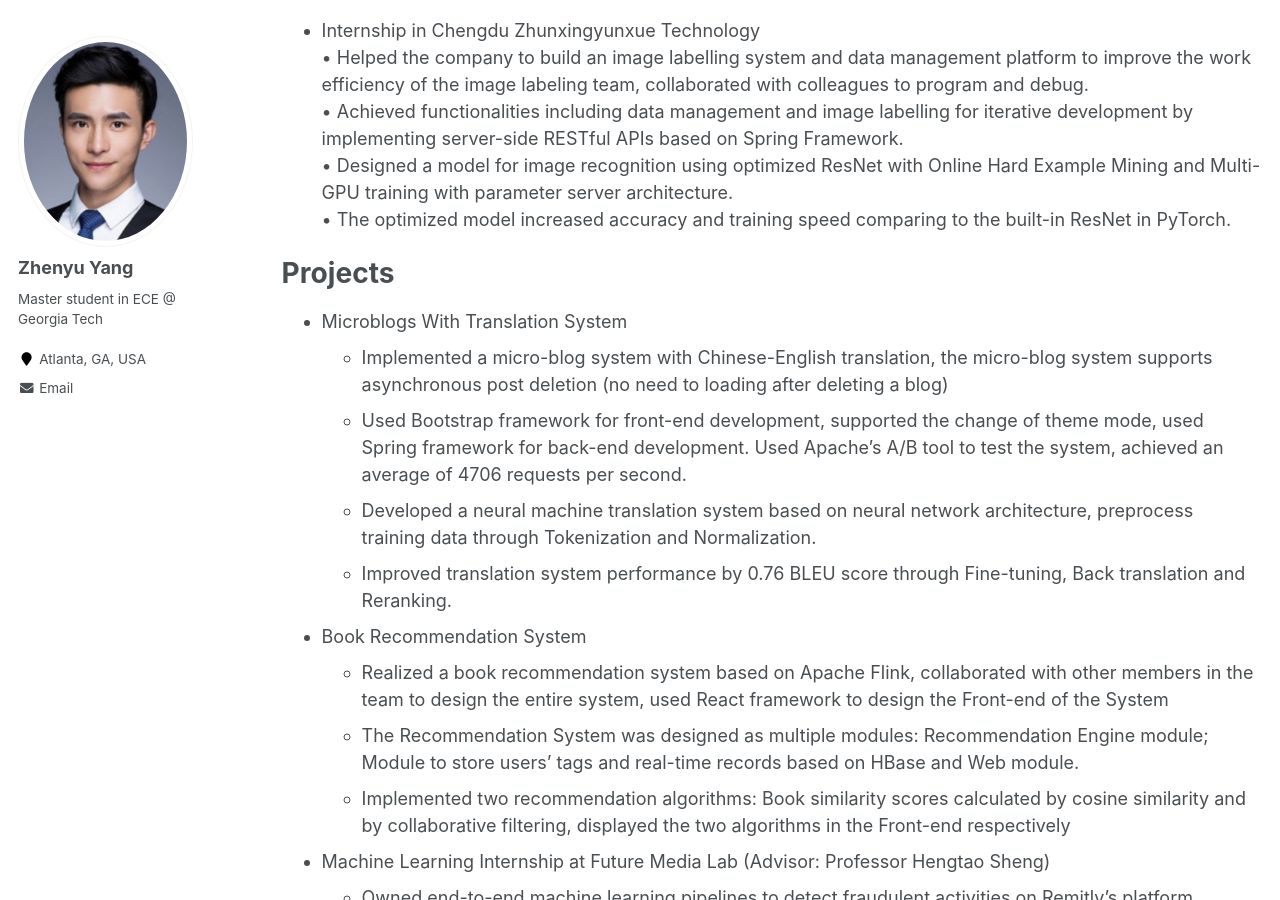
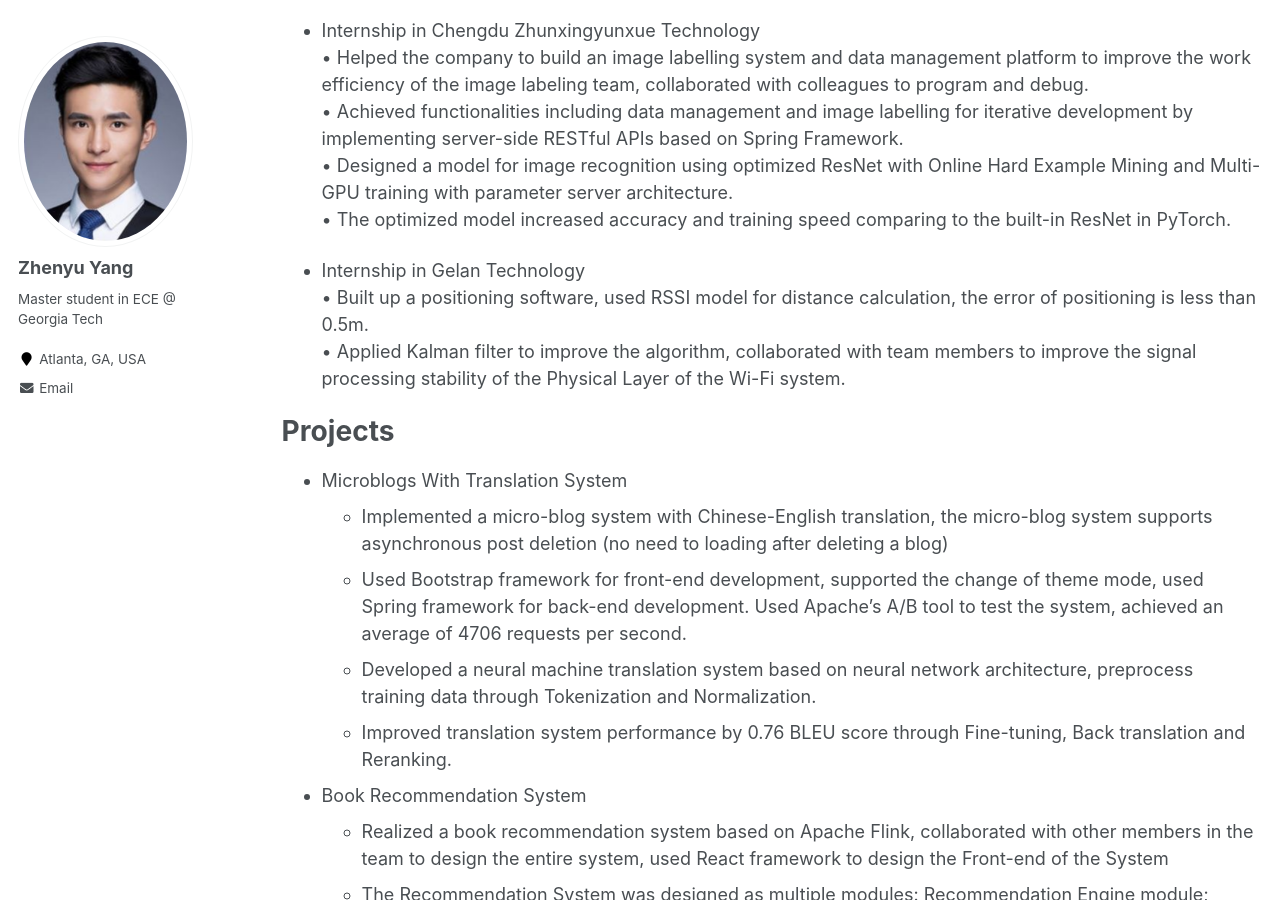
Before and after one commit to azpeteryang/azpeteryang.github.io, a Jekyll site: the page built from _pages/cv.md, in a window 1280 px wide and 900 px high, scrolled down 486 px. Built offline with Jekyll 4.4.1, drawn with Linux system fonts in a browser that asks for light colours.

Commit message:
Update cv.md

```diff
--- a/_pages/cv.md
+++ b/_pages/cv.md
@@ -25,6 +25,11 @@ Internship experience
 •	Achieved functionalities including data management and image labelling for iterative development by implementing server-side RESTful APIs based on Spring Framework.
 •	Designed a model for image recognition using optimized ResNet with Online Hard Example Mining and Multi-GPU training with parameter server architecture.
 •	The optimized model increased accuracy and training speed comparing to the built-in ResNet in PyTorch.
+
+* Internship in Gelan Technology
+•	Built up a positioning software, used RSSI model for distance calculation, the error of positioning is less than 0.5m.
+•	Applied Kalman filter to improve the algorithm, collaborated with team members to improve the signal processing stability of the Physical Layer of the Wi-Fi system.
+
 
 
 
```
